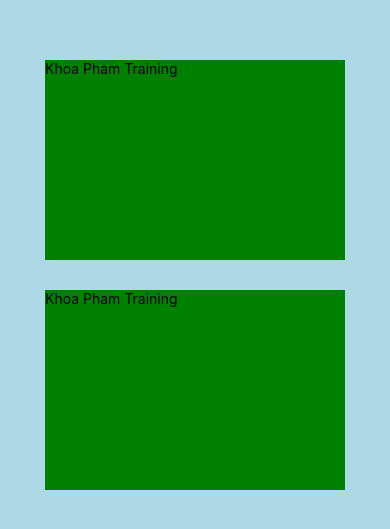
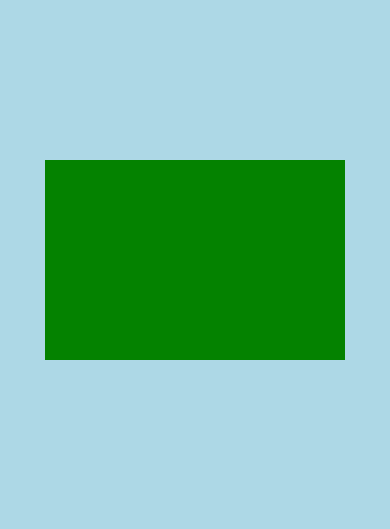
Before and after one commit to Usman175/RNAnimation, a React Native app: screen / in a window 390 px wide. Shown: the part 147-676 px from the top of the page. Built offline with nearby package versions, Linux system fonts and the light colour scheme.

Commit message:
het phan 5

```diff
--- a/src/App.js
+++ b/src/App.js
@@ -2,6 +2,7 @@ import React, { Component } from 'react';
 import { View } from 'react-native';
 import FadeView from './components/FadeView';
 import SlideView from './components/SlideView';
+import TransformView from './components/TransformView';
 
 export default class App extends Component {
     render() {
@@ -14,7 +15,7 @@ export default class App extends Component {
                     backgroundColor: 'lightblue'
                 }}
             >
-                <SlideView />
+                <TransformView />
             </View>
         );
     }
--- /dev/null
+++ b/src/components/TransformView.js
@@ -0,0 +1,47 @@
+import React, { Component } from 'react';
+import { Animated, Text, Easing, View } from 'react-native';
+
+export default class TransformView extends Component {
+    constructor(props) {
+        super(props);
+        this.state = {
+            colorAnim: new Animated.Value(0)
+        };
+    }
+
+    componentDidMount() {
+        const anim1 = Animated.timing(
+            this.state.colorAnim,
+            {
+                toValue: 1,
+                duration: 1000
+            }
+        );
+        const anim2 = Animated.timing(
+            this.state.colorAnim,
+            {
+                toValue: 0,
+                duration: 1000
+            }
+        );
+        const finalAnim = Animated.sequence([anim1, anim2]);
+        Animated.loop(finalAnim).start();
+    }
+
+    render() {
+        const backgroundColor = this.state.colorAnim.interpolate({
+            inputRange: [0, 1],
+            outputRange: ['green', 'yellow']
+        });
+        return (
+            <Animated.View
+                style={{
+                    width: 300,
+                    height: 200,
+                    backgroundColor,
+                    marginBottom: 30,
+                }}
+            />
+        );
+    }
+}
```
